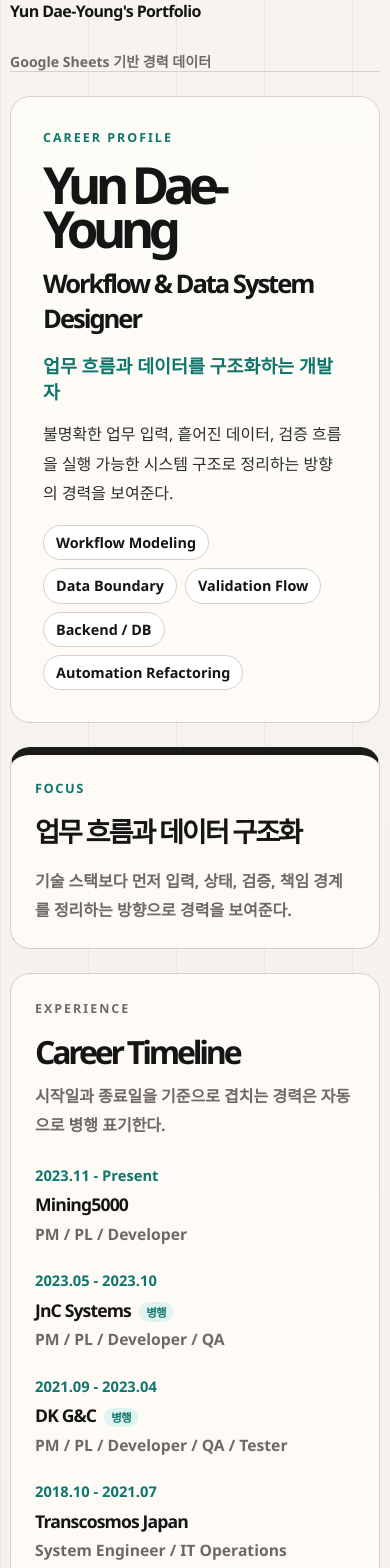
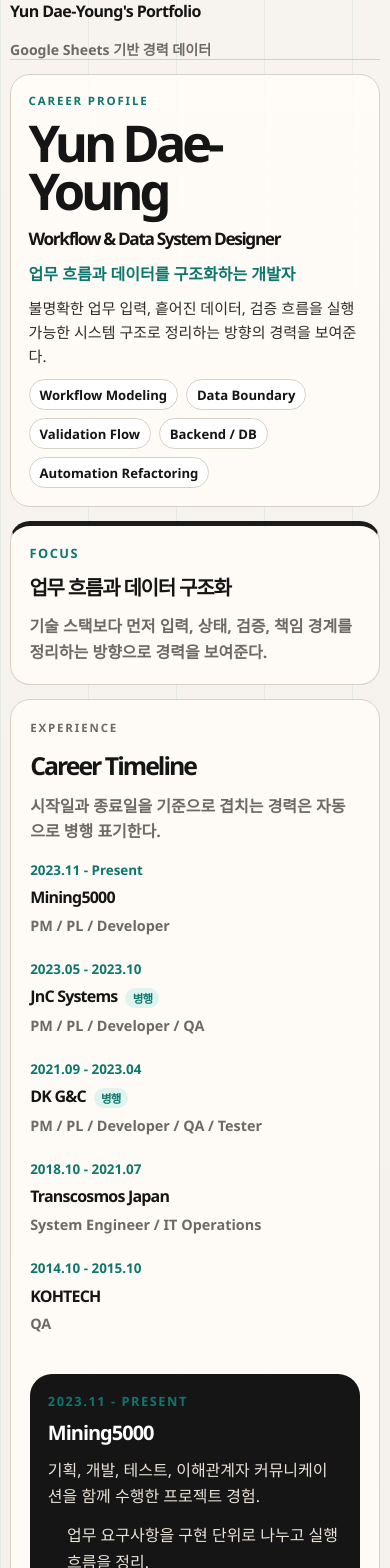
Before and after one commit to Dreamer-Dy-Yun/career-portfolio, a React (Vite) app: page / in a window 390 px wide. Shown: the top 1568 px of the page. Built offline with nearby package versions, Linux system fonts and the light colour scheme; no server answers.

Commit message:
Tighten responsive layout density

```diff
--- a/src/styles/components.css
+++ b/src/styles/components.css
@@ -1,6 +1,6 @@
 .eyebrow {
   color: var(--accent);
-  font-size: 0.78rem;
+  font-size: 0.72rem;
   font-weight: 900;
   letter-spacing: 0.16em;
   text-transform: uppercase;
@@ -8,29 +8,29 @@
 
 .profile-copy h1 {
   color: var(--ink);
-  font-size: clamp(3.2rem, 9vw, 8rem);
-  line-height: 0.86;
-  letter-spacing: -0.11em;
-  max-width: 9ch;
+  font-size: clamp(2.25rem, 4.8vw, 5.2rem);
+  line-height: 0.95;
+  letter-spacing: -0.08em;
+  max-width: 13ch;
 }
 
 .profile-title {
   color: var(--ink);
-  font-size: clamp(1.6rem, 3vw, 3.4rem);
+  font-size: clamp(1.15rem, 2vw, 2.15rem);
   font-weight: 900;
   letter-spacing: -0.08em;
 }
 
 .profile-subtitle {
   color: var(--accent);
-  font-size: clamp(1.15rem, 2vw, 1.7rem);
+  font-size: clamp(1rem, 1.45vw, 1.25rem);
   font-weight: 900;
 }
 
 .profile-description {
-  max-width: 70ch;
-  font-size: clamp(1rem, 1.3vw, 1.25rem);
-  line-height: 1.85;
+  max-width: 76ch;
+  font-size: clamp(0.95rem, 1.05vw, 1.08rem);
+  line-height: 1.65;
 }
 
 .profile-summary span,
@@ -44,14 +44,14 @@
 
 .profile-summary strong {
   color: var(--ink);
-  font-size: clamp(1.7rem, 3vw, 3.2rem);
-  line-height: 1.08;
-  letter-spacing: -0.08em;
+  font-size: clamp(1.25rem, 2vw, 2.15rem);
+  line-height: 1.15;
+  letter-spacing: -0.06em;
 }
 
 .profile-summary p {
   color: var(--muted);
-  line-height: 1.8;
+  line-height: 1.65;
   font-weight: 700;
 }
 
@@ -72,10 +72,10 @@
   max-width: 100%;
   border: 1px solid var(--line);
   border-radius: 999px;
-  padding: 0.45rem 0.75rem;
+  padding: 0.34rem 0.62rem;
   background: #ffffff;
   color: var(--ink);
-  font-size: 0.9rem;
+  font-size: 0.82rem;
   font-weight: 800;
 }
 
@@ -92,21 +92,21 @@
 
 .section-heading h2 {
   color: var(--ink);
-  font-size: clamp(2rem, 5vw, 5rem);
-  line-height: 0.92;
-  letter-spacing: -0.1em;
+  font-size: clamp(1.55rem, 3vw, 3.2rem);
+  line-height: 1;
+  letter-spacing: -0.08em;
 }
 
 .section-heading p {
   color: var(--muted);
-  line-height: 1.8;
+  line-height: 1.55;
   font-weight: 700;
 }
 
 .timeline-layout {
   display: grid;
-  grid-template-columns: minmax(520px, 0.9fr) minmax(360px, 0.7fr);
-  gap: clamp(1.5rem, 3vw, 4rem);
+  grid-template-columns: minmax(520px, 1fr) minmax(320px, 0.55fr);
+  gap: clamp(1rem, 2vw, 2.5rem);
   align-items: start;
 }
 
@@ -129,7 +129,7 @@
   position: absolute;
   left: calc(8.6rem + 0.45rem);
   top: 2.2rem;
-  bottom: -1.6rem;
+  bottom: -1.1rem;
   width: 1px;
   background: var(--line-strong);
   content: '';
@@ -141,7 +141,7 @@
   grid-template-columns: 8.6rem 0.9rem minmax(0, 1fr);
   gap: 1.2rem;
   align-items: start;
-  padding: 0 0 1.75rem;
+  padding: 0 0 1.15rem;
   border: 0;
   background: transparent;
   color: inherit;
@@ -151,7 +151,7 @@
 
 .timeline-period {
   color: var(--muted);
-  font-size: 0.92rem;
+  font-size: 0.84rem;
   font-weight: 800;
   line-height: 1.55;
 }
@@ -180,13 +180,13 @@
 .timeline-main strong,
 .timeline-detail h3 {
   color: var(--ink);
-  font-size: clamp(1.1rem, 1.8vw, 1.65rem);
+  font-size: clamp(1rem, 1.35vw, 1.3rem);
   letter-spacing: -0.05em;
 }
 
 .timeline-main small {
   color: var(--muted);
-  font-size: 0.98rem;
+  font-size: 0.9rem;
   font-weight: 700;
   line-height: 1.6;
 }
@@ -206,10 +206,10 @@ em {
 
 .timeline-detail {
   position: sticky;
-  top: 5.5rem;
+  top: 4.5rem;
   display: grid;
-  gap: 1rem;
-  padding: clamp(1.5rem, 3vw, 2.5rem);
+  gap: 0.8rem;
+  padding: clamp(1.1rem, 2vw, 1.8rem);
   background: #151515;
   color: #ffffff;
   border-radius: calc(var(--radius) - 6px);
@@ -217,14 +217,14 @@ em {
 
 .timeline-detail h3 {
   color: #ffffff;
-  font-size: clamp(1.7rem, 3vw, 3.4rem);
-  line-height: 1;
+  font-size: clamp(1.25rem, 2vw, 2.1rem);
+  line-height: 1.08;
 }
 
 .timeline-detail p,
 .detail-list {
   color: #e8e2d7;
-  line-height: 1.8;
+  line-height: 1.65;
 }
 
 .detail-list {
--- a/src/styles/layout.css
+++ b/src/styles/layout.css
@@ -10,7 +10,7 @@
 }
 
 .site-header {
-  min-height: 4.5rem;
+  min-height: 3.75rem;
   display: flex;
   align-items: center;
   justify-content: space-between;
@@ -34,16 +34,15 @@
 
 .career-profile {
   display: grid;
-  gap: clamp(1.5rem, 3vw, 3rem);
-  padding: clamp(1.5rem, 3vw, 3rem) 0 clamp(3rem, 7vw, 7rem);
+  gap: clamp(0.9rem, 1.6vw, 1.8rem);
+  padding: clamp(0.9rem, 1.8vw, 1.8rem) 0 clamp(2.5rem, 5vw, 5rem);
 }
 
 .profile-hero {
-  min-height: calc(100dvh - 7.5rem);
   display: grid;
-  grid-template-columns: minmax(0, 1.05fr) minmax(360px, 0.55fr);
-  gap: clamp(1.5rem, 4vw, 5rem);
-  align-items: stretch;
+  grid-template-columns: minmax(0, 1.35fr) minmax(300px, 0.55fr);
+  gap: clamp(0.9rem, 2vw, 2.2rem);
+  align-items: start;
 }
 
 .profile-copy,
@@ -56,26 +55,26 @@
 
 .profile-copy {
   display: grid;
-  align-content: center;
-  gap: clamp(1rem, 2vw, 1.8rem);
-  padding: clamp(2rem, 5vw, 6rem);
+  align-content: start;
+  gap: clamp(0.7rem, 1.2vw, 1.15rem);
+  padding: clamp(1.25rem, 2.4vw, 2.7rem);
   border-radius: var(--radius);
 }
 
 .profile-summary {
-  align-self: end;
+  align-self: stretch;
   display: grid;
-  gap: 1.25rem;
-  padding: clamp(1.5rem, 3vw, 3rem);
+  gap: 0.85rem;
+  padding: clamp(1.15rem, 2vw, 2rem);
   border-radius: var(--radius);
-  border-top: 8px solid var(--line-strong);
+  border-top: 5px solid var(--line-strong);
 }
 
 .career-section,
 .contact-section {
   display: grid;
-  gap: clamp(1.5rem, 3vw, 2.5rem);
-  padding: clamp(1.5rem, 3vw, 3rem);
+  gap: clamp(1rem, 2vw, 1.75rem);
+  padding: clamp(1.2rem, 2.4vw, 2.4rem);
   border-radius: var(--radius);
 }
 
--- a/src/styles/responsive.css
+++ b/src/styles/responsive.css
@@ -33,6 +33,24 @@
   .career-section,
   .contact-section {
     border-radius: 20px;
+  }
+
+  .profile-copy {
+    padding: 1.1rem;
+  }
+
+  .profile-copy h1 {
+    font-size: clamp(2.05rem, 13vw, 3.3rem);
+    max-width: 11ch;
+  }
+
+  .profile-title {
+    font-size: 1.08rem;
+  }
+
+  .profile-description {
+    font-size: 0.94rem;
+    line-height: 1.6;
   }
 
   .timeline-button {
```
Also changed, not shown: src/styles/README.md.
